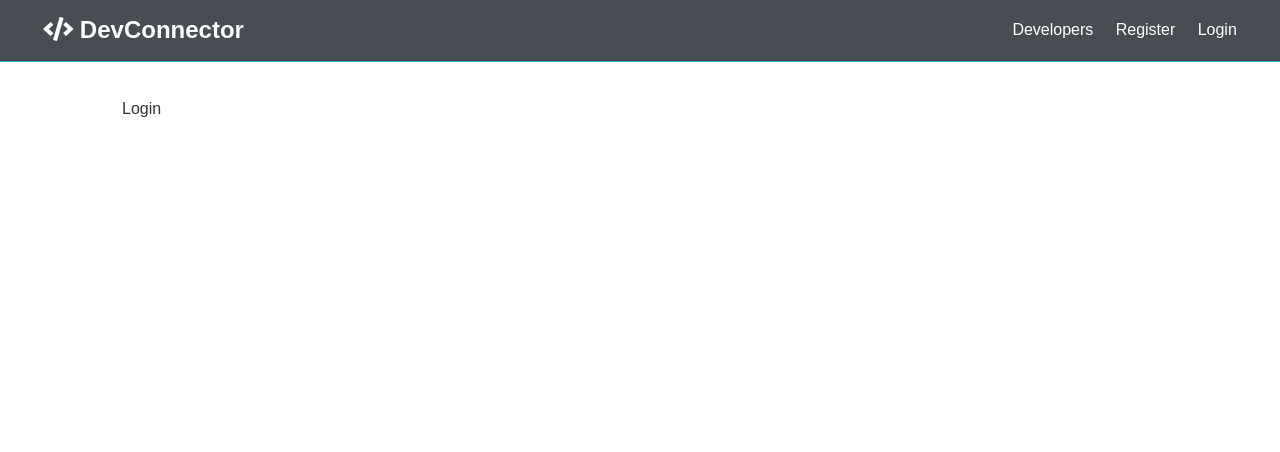
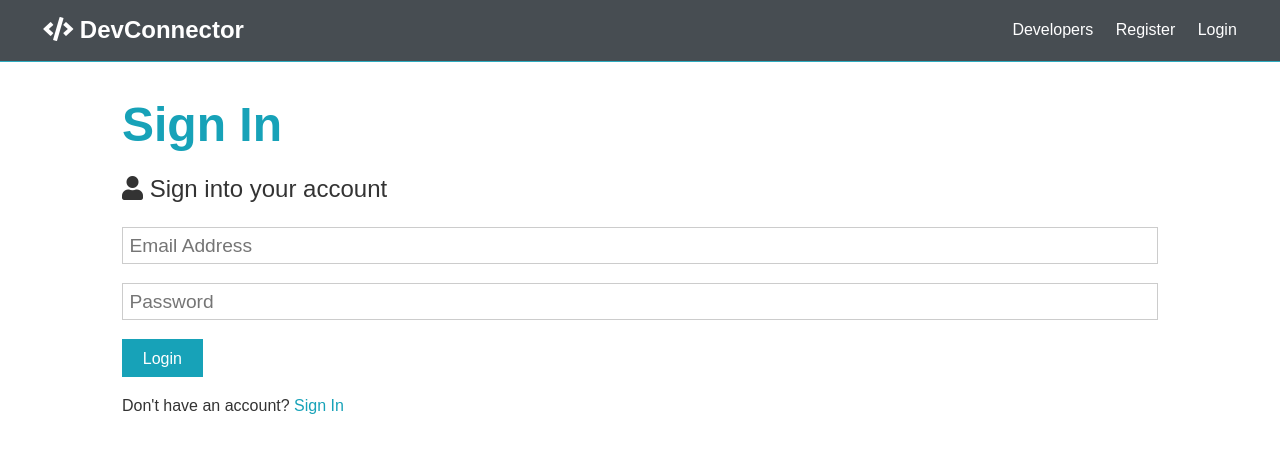
Before and after one commit to datadiskpfv/devconnector, a React (Create React App) app in the folder client/: page /login in a window 1280 px wide. Shown: the top 452 px of the page. Built offline with nearby package versions, Linux system fonts and the light colour scheme.

Commit message:
working on register page and login page

```diff
--- a/client/src/components/auth/Login.js
+++ b/client/src/components/auth/Login.js
@@ -1,10 +1,45 @@
-import React from 'react';
+import React, { Fragment, useState } from 'react';
+import { Link } from "react-router-dom";
 
 const Login = () => {
+    const [formData, setFormData ] = useState({
+        email: '',
+        password: '',
+    });
+
+    const {email, password } = formData;
+
+    const onChange = e => setFormData({ ...formData, [e.target.name]: e.target.value });
+
+    const onSubmit = e => {
+        e.preventDefault();
+        console.log(formData);
+    };
+
     return (
-        <div>
-            Login
-        </div>
+        <Fragment>
+            <h1 className="large text-primary">Sign In</h1>
+            <p className="lead"><i className="fas fa-user"/> Sign into your account</p>
+            <form className="form" onSubmit={e => onSubmit(e)}>
+                <div className="form-group">
+                    <input type="email" placeholder="Email Address" name="email" value={email} onChange={e => onChange(e)} required/>
+                </div>
+                <div className="form-group">
+                    <input
+                        type="password"
+                        placeholder="Password"
+                        name="password"
+                        minLength="6"
+                        value={password}
+                        onChange={e => onChange(e)}
+                    />
+                </div>
+                <input type="submit" className="btn btn-primary" value="Login"/>
+            </form>
+            <p className="my-1">
+                Don't have an account? <Link to="/register">Sign In</Link>
+            </p>
+        </Fragment>
     );
 };
 
--- a/client/src/components/auth/Register.js
+++ b/client/src/components/auth/Register.js
@@ -1,4 +1,5 @@
 import React, { Fragment, useState } from 'react';
+import { Link } from "react-router-dom";
 
 const Register = () => {
     const [formData, setFormData ] = useState({
@@ -16,16 +17,15 @@
         e.preventDefault();
         if(password !== password2) {
             console.log('Passwords do not match');
-            console.log(e);
         } else {
             console.log(formData);
         }
-    }
+    };
 
     return (
         <Fragment>
             <h1 className="large text-primary">Sign Up</h1>
-            <p className="lead"><i className="fas fa-user"></i> Create Your Account</p>
+            <p className="lead"><i className="fas fa-user"/> Create Your Account</p>
             <form className="form" onSubmit={e => onSubmit(e)}>
                 <div className="form-group">
                     <input type="text" placeholder="Name" name="name" value={name} onChange={e => onChange(e)} required/>
@@ -60,7 +60,7 @@
                 <input type="submit" className="btn btn-primary" value="Register"/>
             </form>
             <p className="my-1">
-                Already have an account? <a href="login.html">Sign In</a>
+                Already have an account? <Link to="/login">Sign In</Link>
             </p>
         </Fragment>
     );
```
